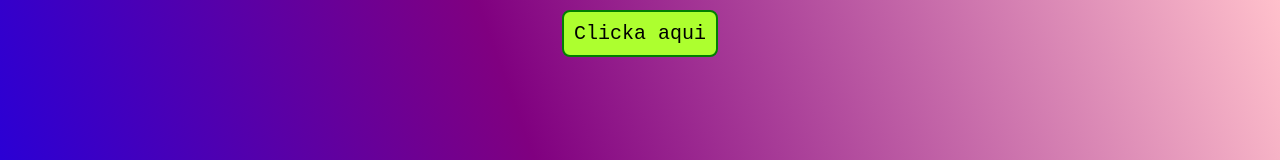
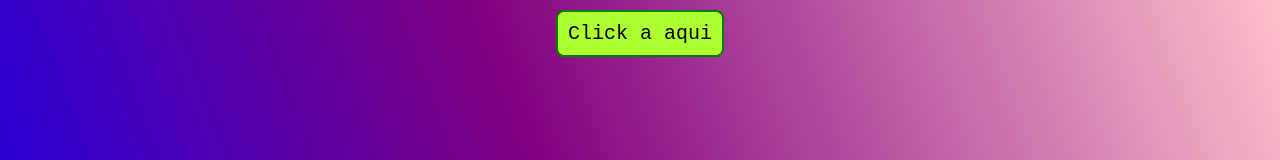
Before and after one commit to D4N13L001/floresamarillas.github.io, a plain HTML site: page index.html in a window 1280 px wide. Shown: the top 160 px of the page. Drawn offline with Linux system fonts and the light colour scheme; a web font is replaced by a local one.

Commit message:
Update index.html

```diff
--- a/index.html
+++ b/index.html
@@ -15,7 +15,7 @@
 <body>
 
     <div class="Contenedor-Binicio">
-        <button class="Button" id="BVer"> Clicka aqui </button>
+        <button class="Button" id="BVer"> Click a aqui </button>
     </div>
 
     <div class="Con-Emergente">
```
